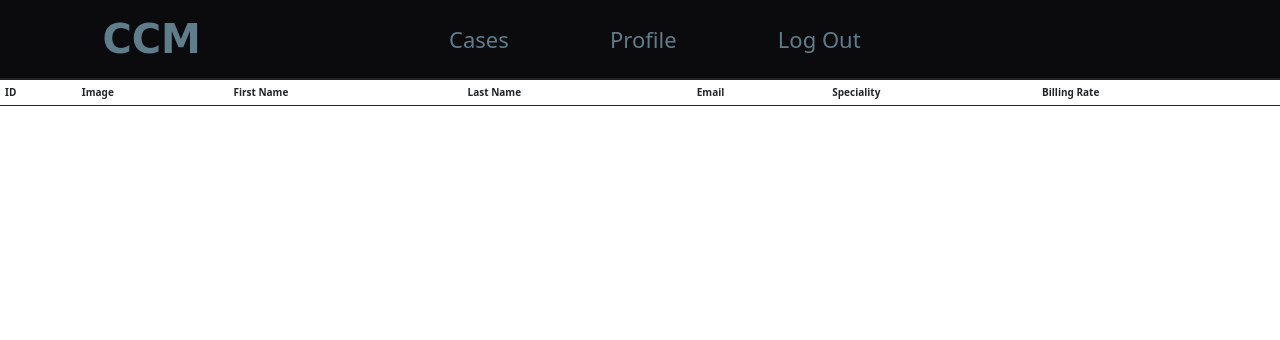
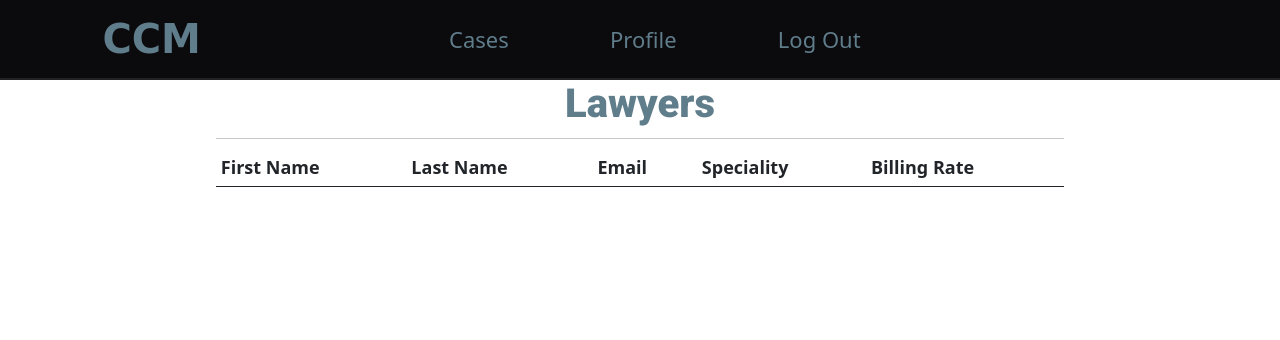
Before and after one commit to vaibhavbhwsr/ccm, a Django app: page /core/lawyers in a window 1280 px wide. Shown: the top 340 px of the page. Run offline with Django 3.2, Linux system fonts and the light colour scheme; the visitor is signed in with stand-in values (Sample User, id 1); data comes from the database, SQL or seed files in the repository; lists and menus that the app fills with data are empty; some libraries are stand-ins or nearby versions; some web fonts are replaced.

Commit message:
update some templates

```diff
--- a/mysite/apps/core/views.py
+++ b/mysite/apps/core/views.py
@@ -13,7 +13,7 @@ from django.db.models import Q
 
 
 @method_decorator(login_required, name='dispatch')
-class DashboardView(TemplateView, ListView):
+class DashboardView(ListView):
     ''' Dashboard View '''
     model = Case
     template_name = 'core/dashboard.html'
--- a/mysite/templates/core/dashboard.html
+++ b/mysite/templates/core/dashboard.html
@@ -1,5 +1,6 @@
 {% extends 'base.html' %}
 {% load static %}
+{% load debug %}
 {% block title %}Hello! {{ user | capfirst }}{% endblock %}
 {% block extra_css %}
 <link href="{% static 'css/style.css' %}" rel="stylesheet" type="text/css" media="screen">
@@ -8,23 +9,59 @@
 <div class="container">
   <div class="row d-flex justify-content-center">
     <div class="col-sm-11 col-md-11 col-lg-11">
-      <center>
-        <h1>Quick Overview</h1>
-        <h4>Quick overview of all the cases and their status.</h4>
+      <h1 class="text-center">Quick Overview</h1>
+      <h4 class="text-center">Quick overview of all the cases and their status.</h4>
       <hr>
-        <h2> Cases </h2>
+      <h2 class="text-center"> Cases </h2>
       <div class="card-group">
         <div class="card">
           <div class="card-body">
-              <h3 class="card-title">Category</h3>
-              <h5 class="card-title">Card title</h5>
-              <p class="card-text">This is a wider card with supporting text below as a natural lead-in to additional content. This content is a little bit longer.</p>
-              <h5 class="card-title">Card title</h5>
-              <p class="card-text">This is a wider card with supporting text below as a natural lead-in to additional content. This content is a little bit longer.</p>
+            <h3 class="card-title">Further Action Needed</h3>
+            <hr>
+            {% for case in cases %}
+            {% if case.case_status == "Further Action Needed" and case.lawyer == user %}
+            <h5 class="card-title">{{ forloop.counter }}. {{ case.name }}</h5>
+            <p class="card-text">{{ case.detail }}</p>
+            {% endif %}
+            {% endfor %}
           </div>
         </div>
+        <div class="card">
+          <div class="card-body">
+            <h3 class="card-title">Processing</h3>
+            <hr>
+            {% for case in cases %}
+            {% if case.case_status == "Processing" and case.lawyer == user %}
+            <h5 class="card-title">{{ forloop.counter }}. {{ case.name }}</h5>
+            <p class="card-text">{{ case.detail }}</p>
+            {% endif %}
+            {% endfor %}
           </div>
-      </center>
+        </div>
+        <div class="card">
+          <div class="card-body">
+            <h3 class="card-title">Disposition Date Set</h3>
+            <hr>
+            {% for case in cases %}
+            {% if case.case_status == "Disposition Date Set" and case.lawyer == user %}
+            <h5 class="card-title">{{ case.name }}</h5>
+            <p class="card-text">{{ case.detail }}</p>
+            {% endif %}
+            {% endfor %}
+          </div>
+        </div>
+        <div class="card">
+          <div class="card-body">
+            <h3 class="card-title">Hearing Date Set</h3>
+            <hr>
+            {% for case in cases %}
+            {% if case.case_status == "Trial date pending" and case.lawyer == user %}
+            <h5 class="card-title">{{ case.name }}</h5>
+            <p class="card-text">{{ case.detail }}</p>
+            {% endif %}
+            {% endfor %}
+          </div>
+        </div>
       </div>
       {% comment %}<div class="text-center">
         <span class="step-links">
--- a/mysite/templates/core/lawyers.html
+++ b/mysite/templates/core/lawyers.html
@@ -1,12 +1,21 @@
 {% extends 'core/dashboard.html' %}
 
 {% block title %} Cases {% endblock %}
+{% block extra_css %}
+<style>
+.table {
+  font-size: 18px; /* adjust the size to your preference */
+}
+</style>
+{% endblock extra_css %}
 {% block content %}
+<div class="row d-flex justify-content-center">
+  <div class="col-sm-11 col-md-11 col-lg-8">
+    <h1 class="text-center">Lawyers</h1>
+    <hr>
     <table class="table">
       <thead>
         <tr>
-      <th scope="col">ID</th>
-      <th scope="col">Image</th>
           <th scope="col">First Name</th>
           <th scope="col">Last Name</th>
           <th scope="col">Email</th>
@@ -17,8 +26,6 @@
       <tbody>
         {% for lawyer in lawyers %}
         <tr>
-      <th scope="row">{{ lawyer.id }}</th>
-      <td>{{ lawyer.image.url }}</td>
           <td>{{ lawyer.first_name }}</td>
           <td>{{ lawyer.last_name }}</td>
           <td>{{ lawyer.email }}</td>
@@ -28,4 +35,6 @@
         {% endfor %}
       </tbody>
     </table>
+  </div>
+</div>
 {% endblock content %}
```
Also changed, not shown: mysite/apps/core/templatetags/core_extra.py (+7 -3 lines), mysite/templates/core/cases_list.html (+13 -0 lines), mysite/templates/core/my_client_list.html (+18 -7 lines). Lines whose indentation alone changed are shown as unchanged.
